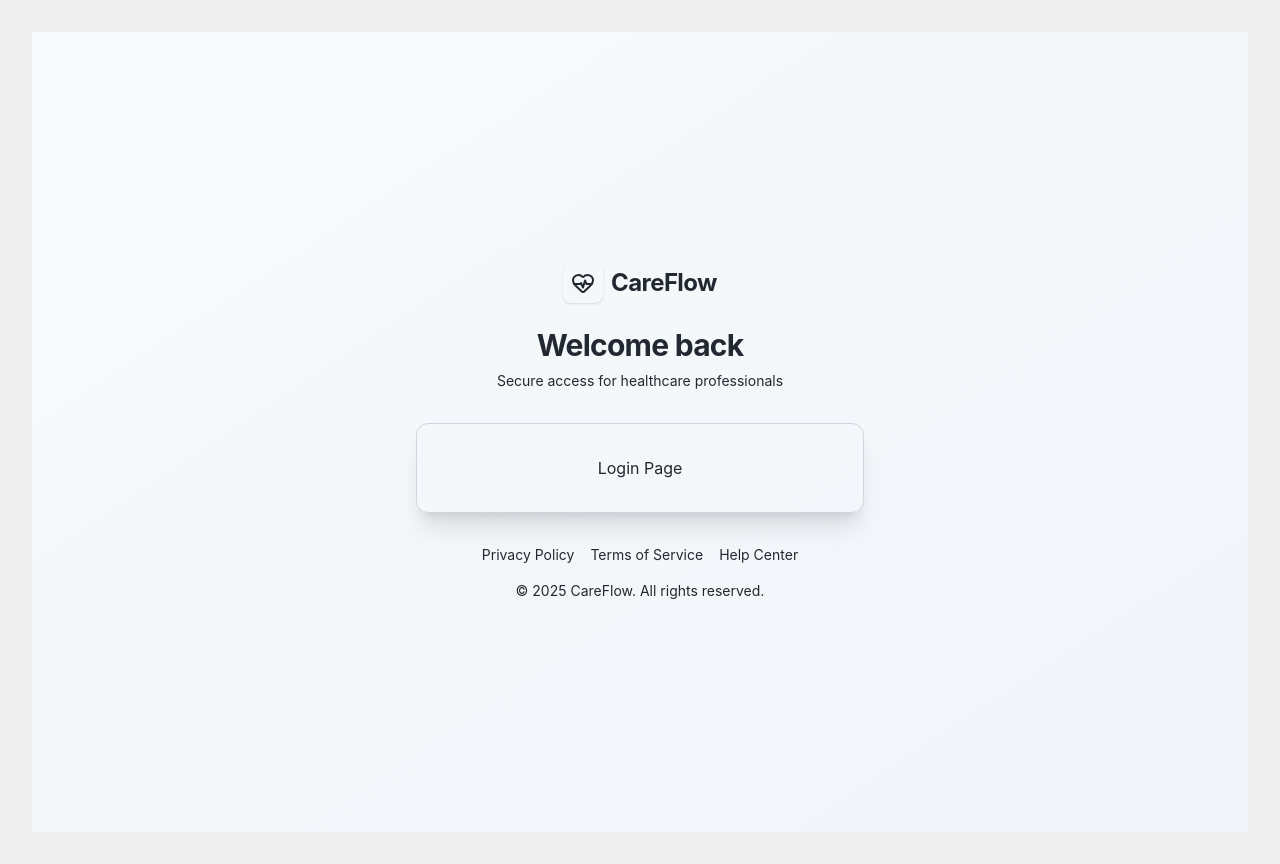
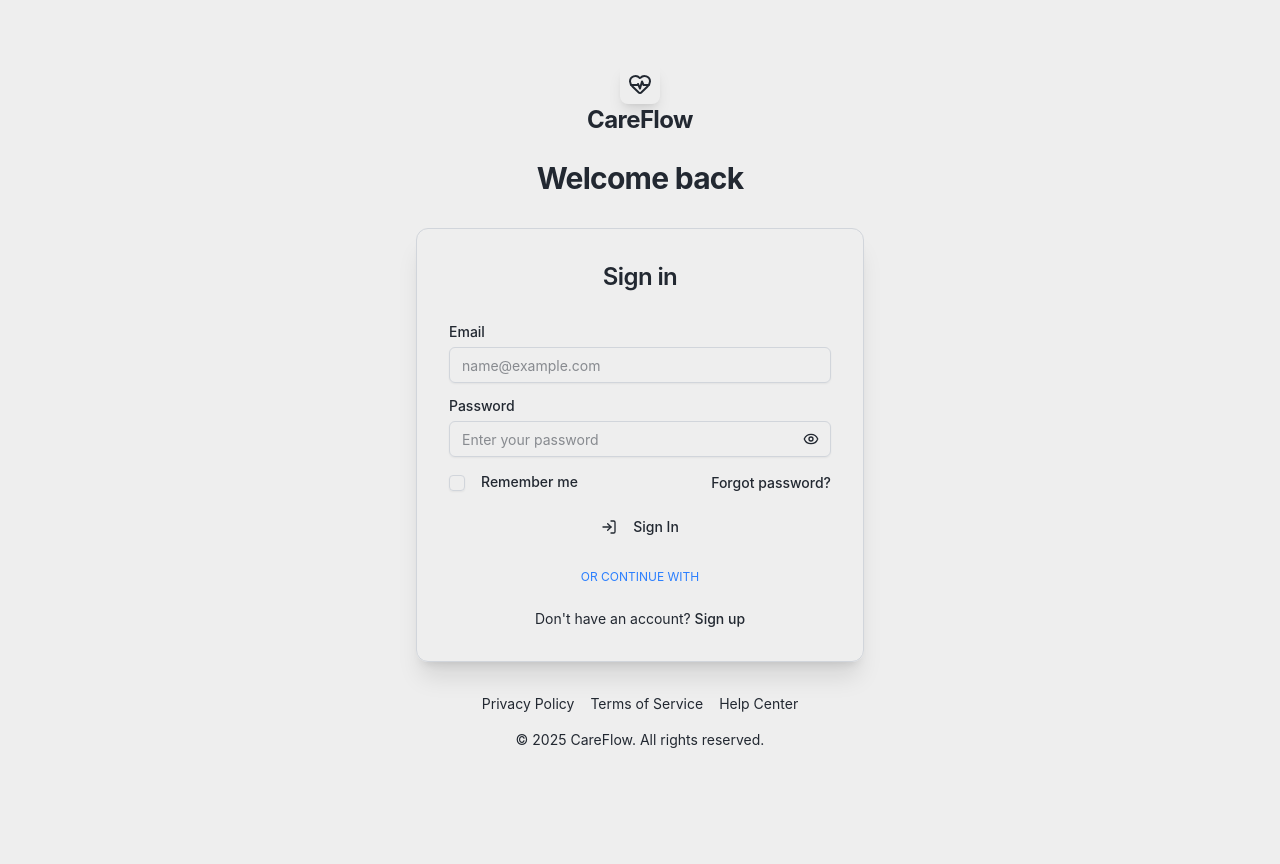
Before and after one commit to jaafarhamza/Careflow-React-Frontend-, a React (Vite) app: page /login in a window 1280 px wide. After the commit the page ends 814 px from the top, so only its background shows below. Built offline with nearby package versions, Linux system fonts and the light colour scheme; no server answers.

Commit message:
Implement Login Page

```diff
--- /dev/null
+++ b/src/components/organisms/LoginForm.tsx
@@ -0,0 +1,207 @@
+import { useState } from 'react'
+import { Link, useNavigate, useLocation } from 'react-router-dom'
+import { Eye, EyeOff, Loader2, LogIn } from 'lucide-react'
+import { useFormWithValidation } from '@/hooks/useFormWithValidation'
+import {
+  loginSchema,
+  type LoginFormData,
+} from '@/utils/validation/schemas/auth.schema'
+import { useAuth } from '@/hooks/useAuth'
+import { authService } from '@/services/api/auth/authService'
+import { useToast } from '@/hooks/useToast'
+import { ROUTES } from '@/constants/routes'
+
+import { Button } from '@/components/ui/button'
+import { Input } from '@/components/ui/input'
+import { Checkbox } from '@/components/ui/checkbox'
+import {
+  Form,
+  FormControl,
+  FormField,
+  FormItem,
+  FormLabel,
+  FormMessage,
+} from '@/components/ui/form'
+
+export default function LoginForm() {
+  const [showPassword, setShowPassword] = useState(false)
+  const [isLoading, setIsLoading] = useState(false)
+
+  const navigate = useNavigate()
+  const location = useLocation()
+  const { login } = useAuth()
+  const { addToast } = useToast()
+
+  // Get return URL from location state or default to dashboard
+  const from = location.state?.from?.pathname || ROUTES.DASHBOARD
+
+  const form = useFormWithValidation({
+    schema: loginSchema,
+    defaultValues: {
+      email: '',
+      password: '',
+      rememberMe: false,
+    },
+  })
+
+  const onSubmit = async (data: LoginFormData) => {
+    setIsLoading(true)
+    try {
+      const response = await authService.login({
+        email: data.email,
+        password: data.password,
+      })
+
+      login({
+        token: response.data.token,
+        refreshToken: response.data.refreshToken,
+        user: response.data.user,
+      })
+
+      addToast({
+        title: 'Welcome back!',
+        message: 'You have successfully logged in.',
+        type: 'success',
+      })
+
+      navigate(from, { replace: true })
+    } catch (error) {
+      const errorMessage =
+        error instanceof Error ? error.message : 'Invalid email or password'
+      addToast({
+        title: 'Login failed',
+        message: errorMessage,
+        type: 'error',
+      })
+    } finally {
+      setIsLoading(false)
+    }
+  }
+
+  return (
+    <div className="grid gap-6">
+      <Form {...form}>
+        <form onSubmit={form.handleSubmit(onSubmit)} className="space-y-4">
+          <FormField
+            control={form.control}
+            name="email"
+            render={({ field }) => (
+              <FormItem>
+                <FormLabel>Email</FormLabel>
+                <FormControl>
+                  <Input
+                    placeholder="name@example.com"
+                    type="email"
+                    autoComplete="email"
+                    disabled={isLoading}
+                    {...field}
+                  />
+                </FormControl>
+                <FormMessage />
+              </FormItem>
+            )}
+          />
+
+          <FormField
+            control={form.control}
+            name="password"
+            render={({ field }) => (
+              <FormItem>
+                <FormLabel>Password</FormLabel>
+                <FormControl>
+                  <div className="relative">
+                    <Input
+                      placeholder="Enter your password"
+                      type={showPassword ? 'text' : 'password'}
+                      autoComplete="current-password"
+                      disabled={isLoading}
+                      className="pr-10"
+                      {...field}
+                    />
+                    <button
+                      type="button"
+                      onClick={() => setShowPassword(!showPassword)}
+                      className="absolute right-3 top-1/2 -translate-y-1/2 text-muted-foreground hover:text-foreground focus:outline-none"
+                      aria-label={
+                        showPassword ? 'Hide password' : 'Show password'
+                      }
+                    >
+                      {showPassword ? (
+                        <EyeOff className="h-4 w-4" />
+                      ) : (
+                        <Eye className="h-4 w-4" />
+                      )}
+                    </button>
+                  </div>
+                </FormControl>
+                <FormMessage />
+              </FormItem>
+            )}
+          />
+
+          <div className="flex items-center justify-between">
+            <FormField
+              control={form.control}
+              name="rememberMe"
+              render={({ field }) => (
+                <FormItem className="flex flex-row items-start space-x-2 space-y-0">
+                  <FormControl>
+                    <Checkbox
+                      checked={field.value}
+                      onCheckedChange={field.onChange}
+                      disabled={isLoading}
+                    />
+                  </FormControl>
+                  <div className="space-y-1 leading-none">
+                    <FormLabel className="text-sm font-medium leading-none peer-disabled:cursor-not-allowed peer-disabled:opacity-70">
+                      Remember me
+                    </FormLabel>
+                  </div>
+                </FormItem>
+              )}
+            />
+
+            <Link
+              to="/forgot-password"
+              className="text-sm font-medium text-primary hover:underline"
+            >
+              Forgot password?
+            </Link>
+          </div>
+
+          <Button className="w-full cursor-pointer" type="submit" disabled={isLoading}>
+            {isLoading ? (
+              <>
+                <Loader2 className="mr-2 h-4 w-4 animate-spin" />
+                Signing in...
+              </>
+            ) : (
+              <>
+                <LogIn className="mr-2 h-4 w-4" />
+                Sign In
+              </>
+            )}
+          </Button>
+        </form>
+      </Form>
+
+      <div className="relative">
+        <div className="relative flex justify-center text-xs uppercase">
+          <span className="bg-background px-2 text-blue-500">
+            Or continue with
+          </span>
+        </div>
+      </div>
+
+      <div className="text-center text-sm">
+        Don&apos;t have an account?{' '}
+        <Link
+          to={ROUTES.REGISTER}
+          className="font-medium text-primary hover:underline"
+        >
+          Sign up
+        </Link>
+      </div>
+    </div>
+  )
+}
--- a/src/layouts/AuthLayout.tsx
+++ b/src/layouts/AuthLayout.tsx
@@ -3,16 +3,16 @@ import { HeartPulse } from 'lucide-react'
 
 export default function AuthLayout() {
   return (
-    <div className="min-h-screen w-full flex flex-col items-center justify-center bg-linear-to-br from-slate-50 to-slate-100 dark:from-slate-900 dark:to-slate-800 p-4 sm:p-8">
+    <div className="w-full flex flex-col items-center justify-center dark:from-slate-900 dark:to-slate-800 p-4 sm:p-8">
 
       <div className="w-full max-w-md space-y-8">
         {/* Logo Section */}
         <div className="flex flex-col items-center text-center">
           <Link
             to="/"
-            className="flex items-center gap-2 text-primary hover:opacity-80 transition-opacity"
+            className="flex flex-col items-center text-primary hover:opacity-80 transition-opacity"
           >
-            <div className="flex h-10 w-10 items-center justify-center rounded-lg bg-primary text-primary-foreground shadow-sm">
+            <div className="flex h-10 w-10 items-center justify-center rounded-lg bg-primary text-primary-foreground shadow-lg">
               <HeartPulse className="h-6 w-6" />
             </div>
             <span className="text-2xl font-bold tracking-tight">CareFlow</span>
@@ -20,9 +20,6 @@ export default function AuthLayout() {
           <h2 className="mt-6 text-3xl font-bold tracking-tight text-foreground">
             Welcome back
           </h2>
-          <p className="mt-2 text-sm text-muted-foreground">
-            Secure access for healthcare professionals
-          </p>
         </div>
 
         {/* Main Card */}
--- a/src/pages/Login.tsx
+++ b/src/pages/Login.tsx
@@ -1,7 +1,14 @@
+import LoginForm from '@/components/organisms/LoginForm'
+
 export const Login = () => {
   return (
-    <div>
-      <h1>Login Page</h1>
+    <div className="w-full">
+      <div className="mb-8 text-center">
+        <h1 className="text-2xl font-semibold tracking-tight">
+          Sign in
+        </h1>
+      </div>
+      <LoginForm />
     </div>
   )
 }
--- a/src/services/api/client.ts
+++ b/src/services/api/client.ts
@@ -2,7 +2,8 @@ import axios from 'axios'
 import type { AxiosError, InternalAxiosRequestConfig } from 'axios'
 import type { ApiError } from '@/types/api'
 
-const baseURL = import.meta.env.VITE_API_BASE_URL
+// Use relative path in development to leverage Vite proxy
+const baseURL = import.meta.env.DEV ? '/api' : import.meta.env.VITE_API_BASE_URL
 const timeout = Number(import.meta.env.VITE_API_TIMEOUT)
 
 export const apiClient = axios.create({
--- a/vite.config.ts
+++ b/vite.config.ts
@@ -28,6 +28,16 @@ export default defineConfig({
       '@': path.resolve(__dirname, './src'),
     },
   },
+  server: {
+    port: 5173,
+    proxy: {
+      '/api': {
+        target: 'http://localhost:5000',
+        changeOrigin: true,
+        secure: false,
+      },
+    },
+  },
   build: {
     sourcemap: true,
   },
```
